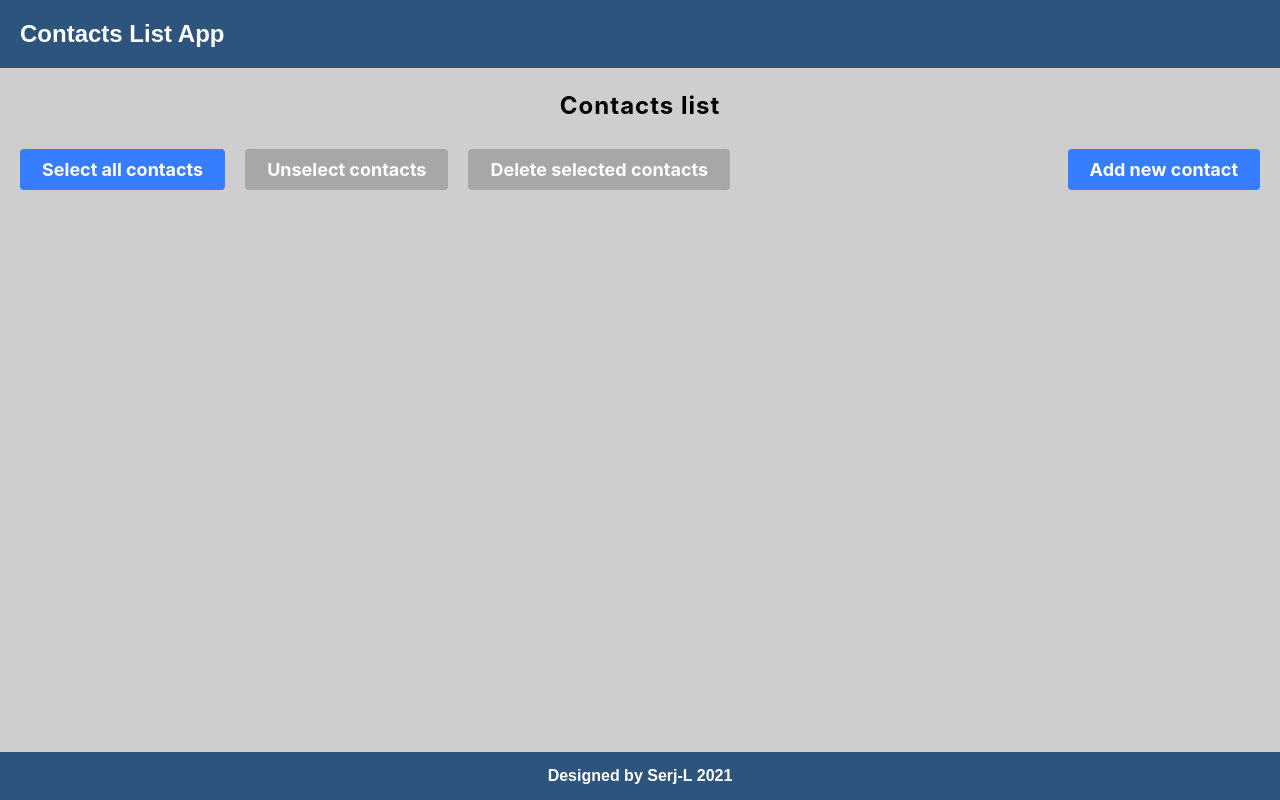
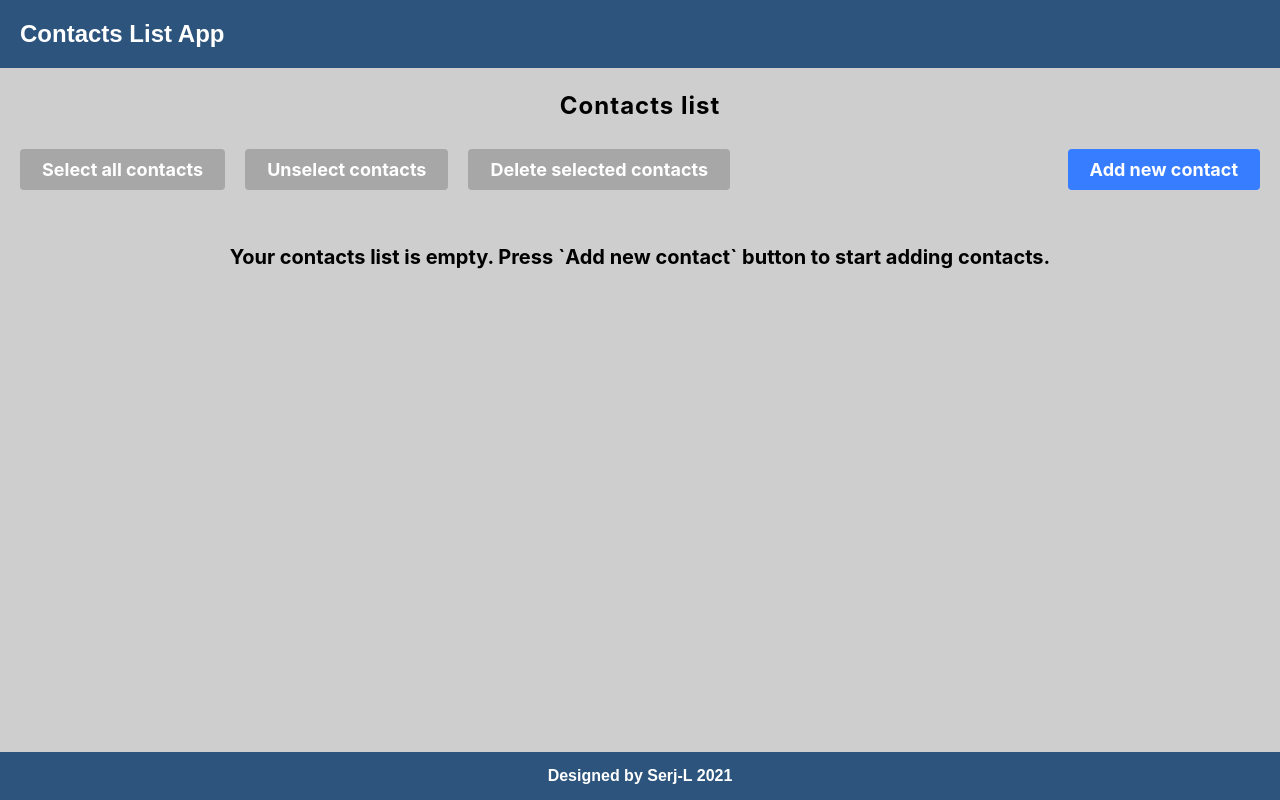
Before and after one commit to Serj-L/Contacts-list-app, a React (Create React App) app: page / in a window 1280 px wide. Built offline with nearby package versions, Linux system fonts and the light colour scheme.

Commit message:
fix bug with empty list message

```diff
--- a/src/screens/ContactsListScreen/ContactsListScreen.jsx
+++ b/src/screens/ContactsListScreen/ContactsListScreen.jsx
@@ -52,7 +52,7 @@ const ContactsListScreen = ({ history }) => {
         <div className={styles.selectBtns}>
           <button
             className={styles.btn}
-            disabled={allSelected}
+            disabled={allSelected || !contactsList.length ? true : false}
             onClick = {() => {
               reduxDispatch(setAllContactsSelected());
             }}
@@ -84,7 +84,7 @@ const ContactsListScreen = ({ history }) => {
 
       </div>
       <div className={styles.contactsList}>
-        {contactsList ?
+        {contactsList.length ?
           contactsList.map((contact, idx) => {
             return (
               <div
@@ -133,7 +133,7 @@ const ContactsListScreen = ({ history }) => {
                 </div>
               </div>
             );
-          }) : <h3>Contats list is empty</h3>
+          }) : <h3 className={styles.emptyListAlert}>Your contacts list is empty. Press `Add new contact` button to start adding contacts.</h3>
         }
       </div>
 
--- a/src/screens/ContactsListScreen/ContactsListScreen.module.css
+++ b/src/screens/ContactsListScreen/ContactsListScreen.module.css
@@ -148,6 +148,12 @@
   cursor: pointer;
 }
 
+.emptyListAlert {
+  padding-top: 30px;
+  font-size: 20px;
+  text-align: center;
+}
+
 /* adaptive */
 @media (max-width: 690px) {
   .controlsWrapper {
```
